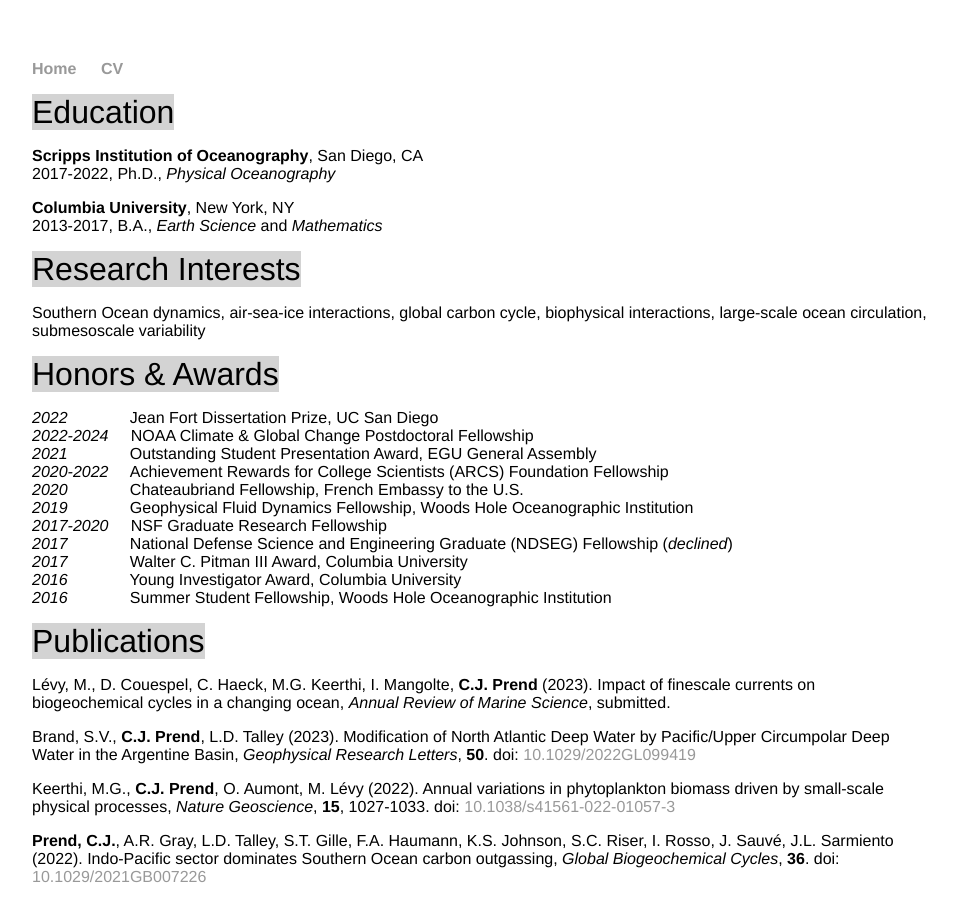
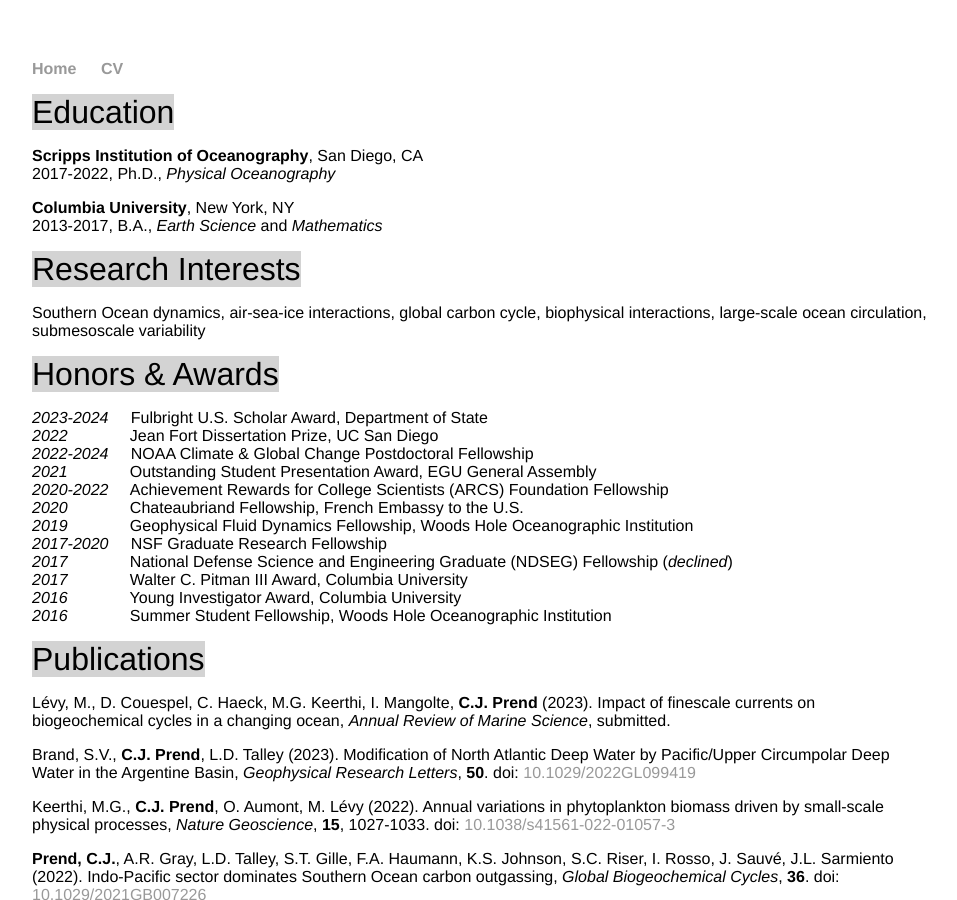
Before and after one commit to cprend/cprend.github.io, a Jekyll site: the page cv/index.html, which Jekyll copies as it is, in a window 1280 px wide and 900 px high. Shown: the whole window, without its empty margins (160-1117 px from the left). Built offline with Jekyll 4.4.1, drawn with Linux system fonts in a browser that asks for light colours.

Commit message:
Update index.html

```diff
--- a/cv/index.html
+++ b/cv/index.html
@@ -24,6 +24,7 @@
 		<p1>Research Interests</p1>
 		<p>Southern Ocean dynamics, air-sea-ice interactions, global carbon cycle, biophysical interactions, large-scale ocean circulation, submesoscale variability</p>
 		<p1>Honors & Awards</p1><p>
+		<em>2023-2024</em> &nbsp;&nbsp;&nbsp; Fulbright U.S. Scholar Award, Department of State<br/>
 		<em>2022</em> &nbsp;&nbsp;&nbsp;&nbsp;&nbsp;&nbsp;&nbsp;&nbsp;&nbsp;&nbsp;&nbsp;&nbsp; Jean Fort Dissertation Prize, UC San Diego<br/>
 		<em>2022-2024</em> &nbsp;&nbsp;&nbsp; NOAA Climate & Global Change Postdoctoral Fellowship<br/>
 		<em>2021</em> &nbsp;&nbsp;&nbsp;&nbsp;&nbsp;&nbsp;&nbsp;&nbsp;&nbsp;&nbsp;&nbsp;&nbsp; Outstanding Student Presentation Award, EGU General Assembly<br/>
```
